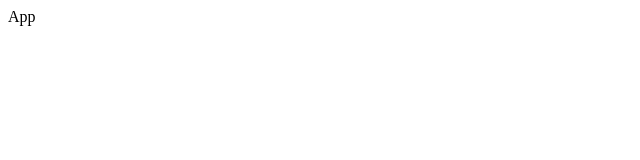
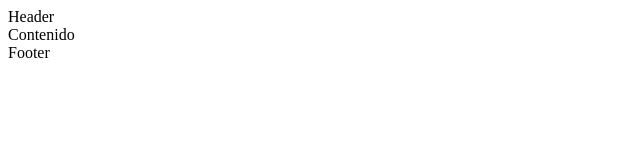
Before and after one commit to ArticislandOfficial/Challenge, a React (Create React App) app: page / in a window 1280 px wide. Shown: the top 160 px of the page, without its empty margins (0-640 px from the left). Built offline with nearby package versions, Linux system fonts and the light colour scheme.

Commit message:
2.Conectando componentes

```diff
--- a/public/index.html
+++ b/public/index.html
@@ -24,7 +24,7 @@
       work correctly both with client-side routing and a non-root public URL.
       Learn how to configure a non-root public URL by running `npm run build`.
     -->
-    <title>React App</title>
+    <title>Challenge</title>
   </head>
   <body>
     <noscript>You need to enable JavaScript to run this app.</noscript>
--- a/src/App.js
+++ b/src/App.js
@@ -1,8 +1,9 @@
 import React from 'react'
+import HomePage from './pages/HomePage'
 
 function App() {
   return (
-    <div>App</div>
+    <HomePage/>
   )
 }
 
--- /dev/null
+++ b/src/components/Contenido.jsx
@@ -0,0 +1,9 @@
+import React from 'react'
+
+const Contenido = () => {
+  return (
+    <div>Contenido</div>
+  )
+}
+
+export default Contenido
--- /dev/null
+++ b/src/components/Footer.jsx
@@ -0,0 +1,9 @@
+import React from 'react'
+
+const Footer = () => {
+  return (
+    <div>Footer</div>
+  )
+}
+
+export default Footer
--- /dev/null
+++ b/src/components/Header.jsx
@@ -0,0 +1,9 @@
+import React from 'react'
+
+const Header = () => {
+  return (
+    <div>Header</div>
+  )
+}
+
+export default Header
--- /dev/null
+++ b/src/pages/HomePage.js
@@ -0,0 +1,17 @@
+import React from 'react'
+import Contenido from '../components/Contenido'
+import Footer from '../components/Footer'
+import Header from '../components/Header'
+
+const HomePage = () => {
+  return (
+
+    <div>
+        <Header/>
+        <Contenido/>
+        <Footer/>
+    </div>
+  )
+}
+
+export default HomePage
```
Also changed, not shown: src/components/Body.js (deleted), src/components/Footer.js (deleted), src/components/Header.js (deleted).
